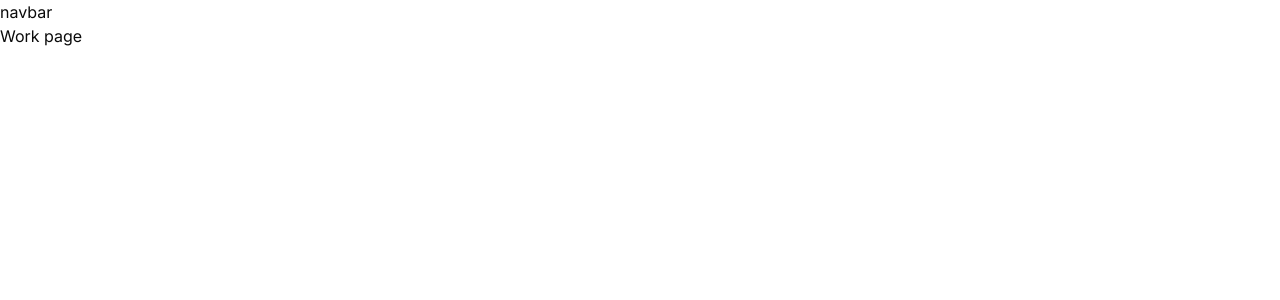
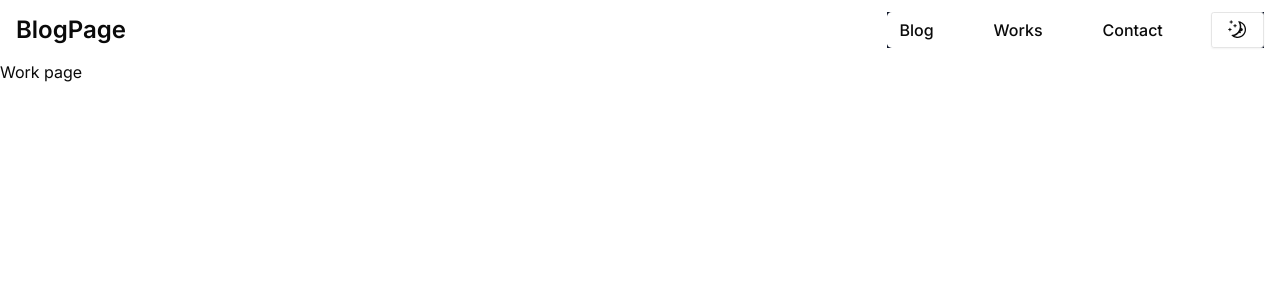
Before and after one commit to tharuAnish/blog-site, a Next.js app: page /work in a window 1280 px wide. Shown: the top 300 px of the page. Built offline with nearby package versions, Linux system fonts and the light colour scheme.

Commit message:
created navigation bar and made it responsive also

```diff
--- a/app/layout.tsx
+++ b/app/layout.tsx
@@ -2,6 +2,7 @@ import type { Metadata } from "next"
 import { Inter } from "next/font/google"
 import "./globals.css"
 import Navbar from "@/components/nav/navbar"
+import { ThemeProvider } from "@/components/theme/themeProvider"
 
 const inter = Inter({ subsets: ["latin"] })
 
@@ -18,8 +19,15 @@ export default function RootLayout({
   return (
     <html lang="en">
       <body className={inter.className}>
-        <Navbar />
-        {children}
+        <ThemeProvider
+          attribute="class"
+          defaultTheme="system"
+          enableSystem
+          disableTransitionOnChange
+        >
+          <Navbar />
+          {children}
+        </ThemeProvider>
       </body>
     </html>
   )
--- a/components/nav/navbar.tsx
+++ b/components/nav/navbar.tsx
@@ -1,5 +1,106 @@
-import React from "react"
+"use client"
+
+import React, { useState, useEffect, useRef } from "react"
+import Link from "next/link"
+import { ModeToggle } from "@/components/theme/toggle"
+import { MdMenu } from "react-icons/md"
+import { FaX } from "react-icons/fa6"
 
 export default function Navbar() {
-  return <div>navbar</div>
+  const [isOpen, setIsOpen] = useState(false)
+  const navbarRef = useRef<HTMLDivElement>(null)
+
+  const toggleNavbar = () => {
+    setIsOpen(!isOpen)
+  }
+
+  const handleClickOutside = (event: MouseEvent) => {
+    if (
+      navbarRef.current &&
+      !navbarRef.current.contains(event.target as Node)
+    ) {
+      setIsOpen(false)
+    }
+  }
+
+  useEffect(() => {
+    if (isOpen) {
+      document.addEventListener("click", handleClickOutside)
+    } else {
+      document.removeEventListener("click", handleClickOutside)
+    }
+
+    return () => {
+      document.removeEventListener("click", handleClickOutside)
+    }
+  }, [isOpen])
+
+  const handleLinkClick = () => {
+    setIsOpen(false)
+  }
+
+  return (
+    <nav className="bg-white border-gray-200 dark:bg-gray-900 relative">
+      <div className="max-w-screen-xl flex flex-wrap items-center justify-between mx-auto px-4 py-3">
+        <Link
+          href="/"
+          className="flex items-center space-x-3 rtl:space-x-reverse"
+        >
+          <span className="self-center text-2xl font-semibold whitespace-nowrap dark:text-white">
+            BlogPage
+          </span>
+        </Link>
+        <button
+          className="inline-flex items-center p-2 w-10 h-10 justify-center text-sm text-gray-500 rounded-lg md:hidden hover:bg-gray-100 focus:outline-none focus:ring-2 focus:ring-gray-200 dark:text-gray-400 dark:hover:bg-gray-700 dark:focus:ring-gray-600"
+          onClick={toggleNavbar}
+        >
+          {isOpen ? <FaX /> : <MdMenu size="2xl" />}
+        </button>
+        <div
+          ref={navbarRef}
+          className={`absolute bg-slate-900  top-16 left-0 w-full md:static md:block md:w-auto ${
+            isOpen ? "block p-5" : "hidden"
+          }`}
+          id="navbar-default"
+        >
+          <ul
+            className={`font-medium  flex flex-col gap-1 md:p-0 mt-4 border items-center rounded-lg bg-gray-50 md:flex-row md:space-x-8 rtl:space-x-reverse md:mt-0 md:border-0 md:bg-white dark:bg-gray-800 md:dark:bg-gray-900 dark:border-gray-700${
+              isOpen ? "px-5 py-8  gap-4" : ""
+            }`}
+          >
+            <li>
+              <Link
+                href="/blog"
+                className="py-2 px-3"
+                onClick={handleLinkClick}
+              >
+                Blog
+              </Link>
+            </li>
+            <li>
+              <Link
+                href="/work"
+                className="py-2 px-3"
+                onClick={handleLinkClick}
+              >
+                Works
+              </Link>
+            </li>
+            <li>
+              <Link
+                href="/contact"
+                className="py-2 px-3"
+                onClick={handleLinkClick}
+              >
+                Contact
+              </Link>
+            </li>
+            <li>
+              <ModeToggle />
+            </li>
+          </ul>
+        </div>
+      </div>
+    </nav>
+  )
 }
--- a/components/theme/toggle.tsx
+++ b/components/theme/toggle.tsx
@@ -20,13 +20,17 @@ export function ModeToggle() {
   if (!mounted) return null // Only render the button after the client has mounted
 
   return (
-    <button className="p-2  rounded-full" onClick={toggleTheme}>
+    <Button
+      variant="outline"
+      className="w-fit bg-transparent border"
+      onClick={toggleTheme}
+    >
       {resolvedTheme === "dark" ? (
         <SunIcon className="h-[1.2rem] w-[1.2rem]" />
       ) : (
         <MoonIcon className="h-[1.2rem] w-[1.2rem]" />
       )}
       <span className="sr-only">Toggle theme</span>
-    </button>
+    </Button>
   )
 }
```
